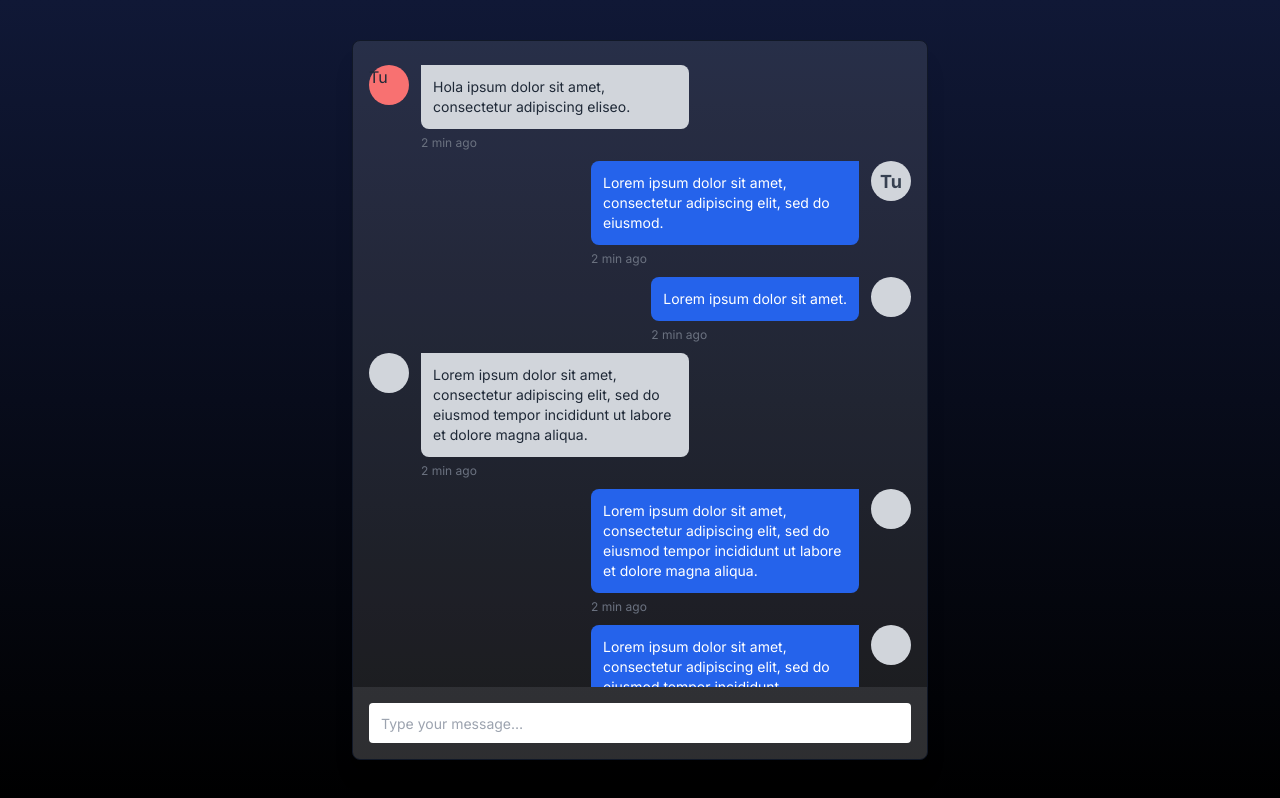
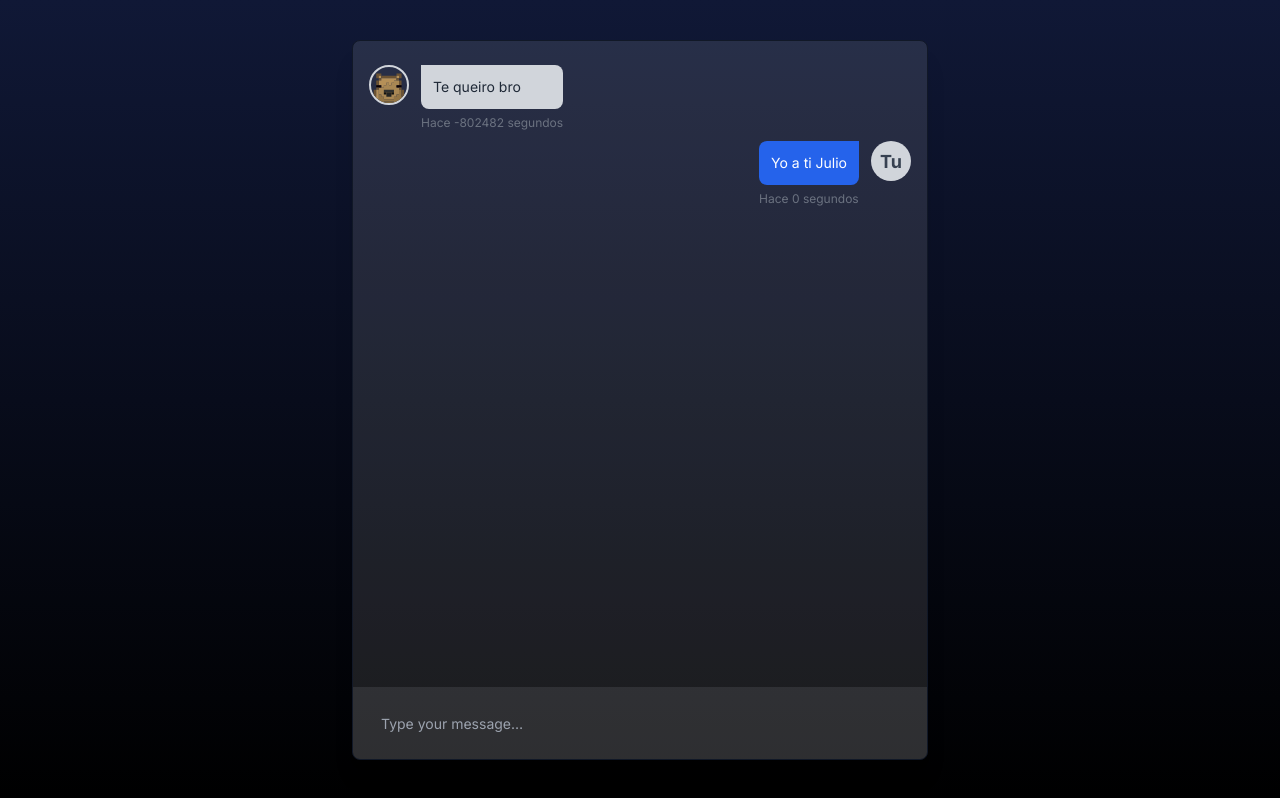
Before and after one commit to kedatech/julio-gpt-playground, a Next.js app: page /chat in a window 1280 px wide. Built offline with nearby package versions, Linux system fonts and the light colour scheme.

Commit message:
feat: :sparlkes: message components

```diff
--- /dev/null
+++ b/src/app/chat/components/BotMessage.tsx
@@ -0,0 +1,21 @@
+import React from 'react';
+import { formatoPersonalizado } from '@/shared/helpers/FormatDate';
+
+export const BotMessage = ({ message }: { message: string}) => {
+
+  const fechaFormateada = formatoPersonalizado(new Date('2023-10-21 07:35:00'));
+
+  return (
+    <div className="flex w-full mt-2 space-x-3 max-w-xs">
+      <div className="flex-shrink-0 h-10 w-10 rounded-full border-[2px] border-gray-300 bg-transparent overflow-hidden">
+        <img src="/julio-perfil-image.svg" alt="julio" />
+      </div>
+      <div>
+        <div className="bg-gray-300 p-3 rounded-r-lg rounded-bl-lg">
+          <p className="text-sm">{message}</p>
+        </div>
+        <span className="text-xs text-gray-500 leading-none">{fechaFormateada}</span>
+      </div>
+    </div>
+  );
+};
--- /dev/null
+++ b/src/app/chat/components/UserMessage.tsx
@@ -0,0 +1,19 @@
+import React from 'react'
+import { formatoPersonalizado } from '@/shared/helpers/FormatDate';
+
+
+export const UserMessage = ({ message }: { message: string}) => {
+  const fechaFormateada = formatoPersonalizado(new Date());
+
+  return (
+    <div className="flex w-full mt-2 space-x-3 max-w-xs ml-auto justify-end">
+      <div>
+        <div className="bg-blue-600 text-white p-3 rounded-l-lg rounded-br-lg">
+          <p className="text-sm">{message}</p>
+        </div>
+        <span className="text-xs text-gray-500 leading-none">{fechaFormateada}</span>
+      </div>
+      <div className="flex-shrink-0 text-[18px] font-bold text-gray-700 grid place-content-center h-10 w-10 rounded-full bg-gray-300">Tu</div>
+    </div>
+  )
+}
--- /dev/null
+++ b/src/app/chat/components/index.ts
@@ -0,0 +1,2 @@
+export * from './BotMessage';
+export * from './UserMessage';
--- a/src/app/chat/page.tsx
+++ b/src/app/chat/page.tsx
@@ -1,105 +1,20 @@
 "use client"
 import React from "react";
 
+import { BotMessage, UserMessage} from './components'
 export default function Chat() {
   return (
     <main className="flex flex-col items-center justify-center w-screen h-screen text-gray-800 p-10">
 
       <div className="flex flex-col flex-grow w-full max-w-xl bg-white/10 border  border-gray-900 overflow-hidden shadow-xl rounded-lg">
         <div className="flex flex-col flex-grow h-0 p-4 overflow-x-hidden">
-          {/* Message */}
-          <div className="flex w-full mt-2 space-x-3 max-w-xs">
-            <div className="flex-shrink-0 h-10 w-10 rounded-full bg-red-400">Tu</div>
-            <div>
-              <div className="bg-gray-300 p-3 rounded-r-lg rounded-bl-lg">
-                <p className="text-sm">Hola ipsum dolor sit amet, consectetur adipiscing eliseo.</p>
-              </div>
-              <span className="text-xs text-gray-500 leading-none">2 min ago</span>
-            </div>
-          </div>
-          {/* Message */}
-          <div className="flex w-full mt-2 space-x-3 max-w-xs ml-auto justify-end">
-            <div>
-              <div className="bg-blue-600 text-white p-3 rounded-l-lg rounded-br-lg">
-                <p className="text-sm">Lorem ipsum dolor sit amet, consectetur adipiscing elit, sed do eiusmod.</p>
-              </div>
-              <span className="text-xs text-gray-500 leading-none">2 min ago</span>
-            </div>
-            <div className="flex-shrink-0 text-[18px] font-bold text-gray-700 grid place-content-center h-10 w-10 rounded-full bg-gray-300">Tu</div>
-          </div>
-          {/* Message */}
-          <div className="flex w-full mt-2 space-x-3 max-w-xs ml-auto justify-end">
-            <div>
-              <div className="bg-blue-600 text-white p-3 rounded-l-lg rounded-br-lg">
-                <p className="text-sm">Lorem ipsum dolor sit amet.</p>
-              </div>
-              <span className="text-xs text-gray-500 leading-none">2 min ago</span>
-            </div>
-            <div className="flex-shrink-0 h-10 w-10 rounded-full bg-gray-300"></div>
-          </div>
-          {/* Message */}
-          <div className="flex w-full mt-2 space-x-3 max-w-xs">
-            <div className="flex-shrink-0 h-10 w-10 rounded-full bg-gray-300"></div>
-            <div>
-              <div className="bg-gray-300 p-3 rounded-r-lg rounded-bl-lg">
-                <p className="text-sm">Lorem ipsum dolor sit amet, consectetur adipiscing elit, sed do eiusmod tempor incididunt ut labore et dolore magna aliqua. </p>
-              </div>
-              <span className="text-xs text-gray-500 leading-none">2 min ago</span>
-            </div>
-          </div>
-          {/* Message */}
-          <div className="flex w-full mt-2 space-x-3 max-w-xs ml-auto justify-end">
-            <div>
-              <div className="bg-blue-600 text-white p-3 rounded-l-lg rounded-br-lg">
-                <p className="text-sm">Lorem ipsum dolor sit amet, consectetur adipiscing elit, sed do eiusmod tempor incididunt ut labore et dolore magna aliqua. </p>
-              </div>
-              <span className="text-xs text-gray-500 leading-none">2 min ago</span>
-            </div>
-            <div className="flex-shrink-0 h-10 w-10 rounded-full bg-gray-300"></div>
-          </div>
-          {/* Message */}
-          <div className="flex w-full mt-2 space-x-3 max-w-xs ml-auto justify-end">
-            <div>
-              <div className="bg-blue-600 text-white p-3 rounded-l-lg rounded-br-lg">
-                <p className="text-sm">Lorem ipsum dolor sit amet, consectetur adipiscing elit, sed do eiusmod tempor incididunt.</p>
-              </div>
-              <span className="text-xs text-gray-500 leading-none">2 min ago</span>
-            </div>
-            <div className="flex-shrink-0 h-10 w-10 rounded-full bg-gray-300"></div>
-          </div>
-          {/* Message */}
-          <div className="flex w-full mt-2 space-x-3 max-w-xs ml-auto justify-end">
-            <div>
-              <div className="bg-blue-600 text-white p-3 rounded-l-lg rounded-br-lg">
-                <p className="text-sm">Lorem ipsum dolor sit amet.</p>
-              </div>
-              <span className="text-xs text-gray-500 leading-none">2 min ago</span>
-            </div>
-            <div className="flex-shrink-0 h-10 w-10 rounded-full bg-gray-300"></div>
-          </div>
-          {/* Message */}
-          <div className="flex w-full mt-2 space-x-3 max-w-xs">
-            <div className="flex-shrink-0 h-10 w-10 rounded-full bg-gray-300"></div>
-            <div>
-              <div className="bg-gray-300 p-3 rounded-r-lg rounded-bl-lg">
-                <p className="text-sm">Lorem ipsum dolor sit amet, consectetur adipiscing elit, sed do eiusmod tempor incididunt ut labore et dolore magna aliqua. </p>
-              </div>
-              <span className="text-xs text-gray-500 leading-none">2 min ago</span>
-            </div>
-          </div>
-          {/* Message */}
-          <div className="flex w-full mt-2 space-x-3 max-w-xs ml-auto justify-end">
-            <div>
-              <div className="bg-blue-600 text-white p-3 rounded-l-lg rounded-br-lg">
-                <p className="text-sm">Lorem ipsum dolor sit.</p>
-              </div>
-              <span className="text-xs text-gray-500 leading-none">2 min ago</span>
-            </div>
-            <div className="flex-shrink-0 h-10 w-10 rounded-full bg-gray-300"></div>
-          </div>
+
+        {/* Mensaejs */}
+          <BotMessage message="Te queiro bro"/>
+          <UserMessage message="Yo a ti Julio"/>
         </div>
         <div className="bg-gray-300/10 p-4">
-          <input className="flex items-center h-10 w-full rounded px-3 text-sm" type="text" placeholder="Type your message…" />
+          <input className="flex items-center bg-transparent border-none outline-none text-white h-10 w-full rounded px-3 text-sm" type="text" placeholder="Type your message…" />
         </div>
       </div>
     </main>
--- /dev/null
+++ b/src/shared/helpers/FormatDate.ts
@@ -0,0 +1,25 @@
+export function formatoPersonalizado(fecha: Date): string {
+  const ahora = new Date();
+  const diferencia = Math.floor((ahora.getTime() - fecha.getTime()) / 1000); // Diferencia en segundos
+
+  if (diferencia < 60) {
+      return `Hace ${diferencia} segundos`;
+  } else if (diferencia < 3600) {
+      const minutos = Math.floor(diferencia / 60);
+      return `Hace ${minutos} minutos`;
+  } else if (diferencia < 86400) {
+      const horas = Math.floor(diferencia / 3600);
+      return `Hace ${horas} horas`;
+  } else if (
+      fecha.getDate() === ahora.getDate() - 1
+  ) {
+      return `Ayer`;
+  } else if (
+      fecha.getDate() === ahora.getDate() - 2
+  ) {
+      return 'Antier';
+  } else {
+      const opcionesDeFecha = { year: 'numeric', month: 'long', day: 'numeric' };
+      return fecha.toLocaleDateString('es-ES', opcionesDeFecha);
+  }
+}
```
Also changed, not shown: public/julio-perfil-image.svg (added).
